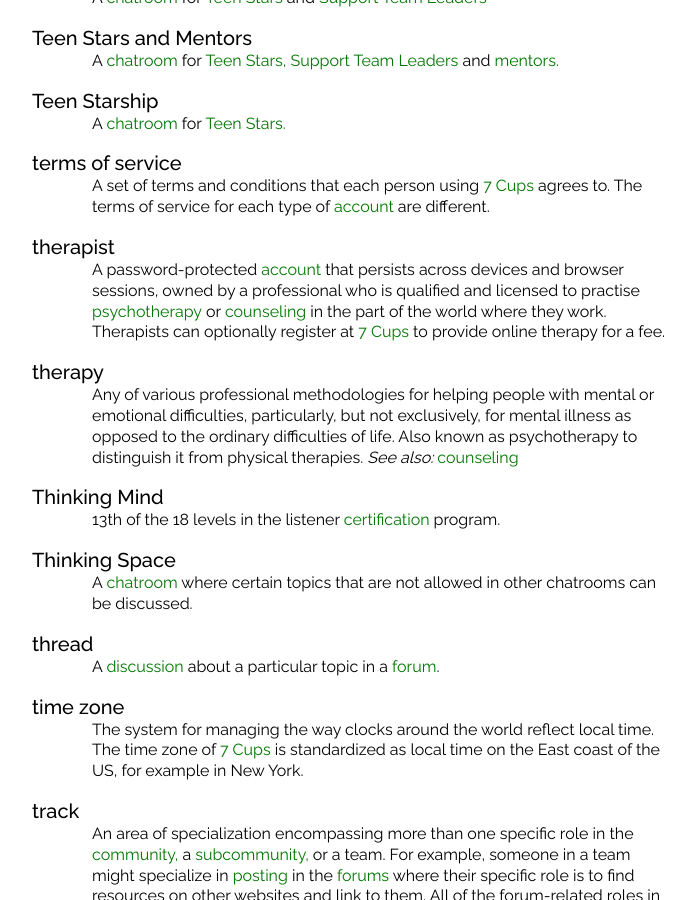
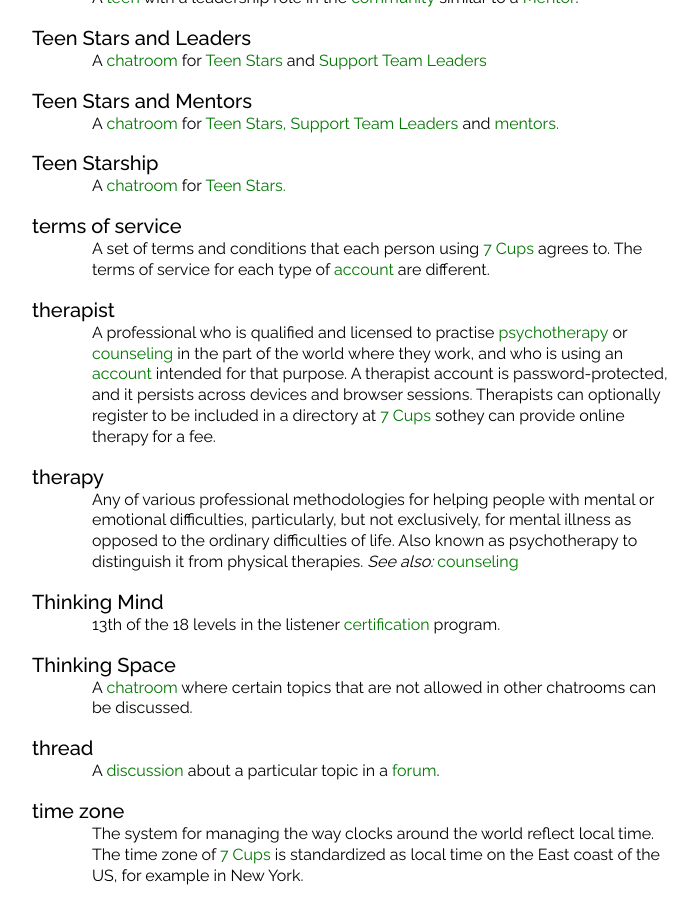
Before and after one commit to RarelyCharlie/rarelycharlie.github.io, a Jekyll site: the page built from glossary-framed.md, in a window 1280 px wide and 900 px high, scrolled down 27627 px. Shown: the whole window, without its empty margins (288-986 px from the left). Built offline with Jekyll 4.4.1, drawn with Linux system fonts in a browser that asks for light colours; some of the changed text lies outside the part shown.

Commit message:
reword account types

```diff
--- a/_includes/glossary.md
+++ b/_includes/glossary.md
@@ -259,6 +259,9 @@ To turn an ~~account~~ off temporarily so that its ~~name~~ becomes ~~Unknown~~,
 # DevTeam
 A ~~listener~~ ~~name~~ reserved for use by ~~7 Cups'~~ development team.
 
+# directory
+A listing of ~~therapists/~~ at ~~7 Cups~~ who provide online ~~therapy~~ or ~~counseling~~ for a fee.
+
 # Disciplined Learner
 10th of the 18 levels in the listener ~~certification~~ program.
 
@@ -519,7 +522,7 @@ Listener Hangout Room. A ~~room~~ where ~~listeners/listener~~ can go to meet ot
 ~~Community Liaison~~
 
 # listener
-A password-protected ~~account~~ that persists across devices and browser sessions, and used by someone who has completed the training in ~~active listening~~, or a person using such an account.
+A person using a type of ~~account~~ intended for providing ~~emotionsal support,~~ and who has completed the training in ~~active listening.~~ A listener account is password-protected, and it persists across devices and browser sessions.
 
 # listener quality
 The overall rating of ~~listeners/listener~~, calculated from individual ratings given by ~~guests/guest~~ and ~~members/member~~ during or after ~~chats/chat~~.
@@ -573,7 +576,7 @@ A meeting arranged in advance at a particular time and place, usually in a ~~cha
 A ~~member~~ designated as having an important role in the ~~community~~. Also a ~~badge~~ denoting such a member.
 
 # member
-A password-protected ~~account~~ that persists across devices and browser sessions, or a person using such an account. Intended for anyone needing ~~emotional support~~, even for people who also have ~~listener~~ or ~~therapist~~ accounts.
+A person using a type of ~~account~~ indended for obtaining ~~emotional support.~~ A member account is password-protected, and it persists across devices and browser sessions. Members can also have ~~listener~~ or ~~therapist~~ accounts.
 
 # Mentor
 A ~~listener~~ designated as having a leadership role in the ~~community~~. Also a ~~badge~~ denoting a mentor.
@@ -921,7 +924,7 @@ A ~~chatroom~~ for ~~Teen Stars./Teen Star~~
 A set of terms and conditions that each person using ~~7 Cups~~ agrees to. The terms of service for each type of ~~account~~ are different.
 
 # therapist
-A password-protected ~~account~~ that persists across devices and browser sessions, owned by a professional who is qualified and licensed to practise ~~psychotherapy/therapy~~ or ~~counseling~~ in the part of the world where they work. Therapists can optionally register at ~~7 Cups~~ to provide online therapy for a fee.
+A professional who is qualified and licensed to practise ~~psychotherapy/therapy~~ or ~~counseling~~ in the part of the world where they work, and who is using an ~~account~~ intended for that purpose. A therapist account is password-protected, and it persists across devices and browser sessions. Therapists can optionally register to be included in a directory at ~~7 Cups~~ sothey can provide online therapy for a fee.
 
 # therapy
 Any of various professional methodologies for helping people with mental or emotional difficulties, particularly, but not exclusively, for mental illness as opposed to the ordinary difficulties of life. Also known as psychotherapy to distinguish it from physical therapies. _See also:_ ~~counseling~~
```
Also changed, not shown: other parts of _includes/glossary.md (+1 -1 lines).
